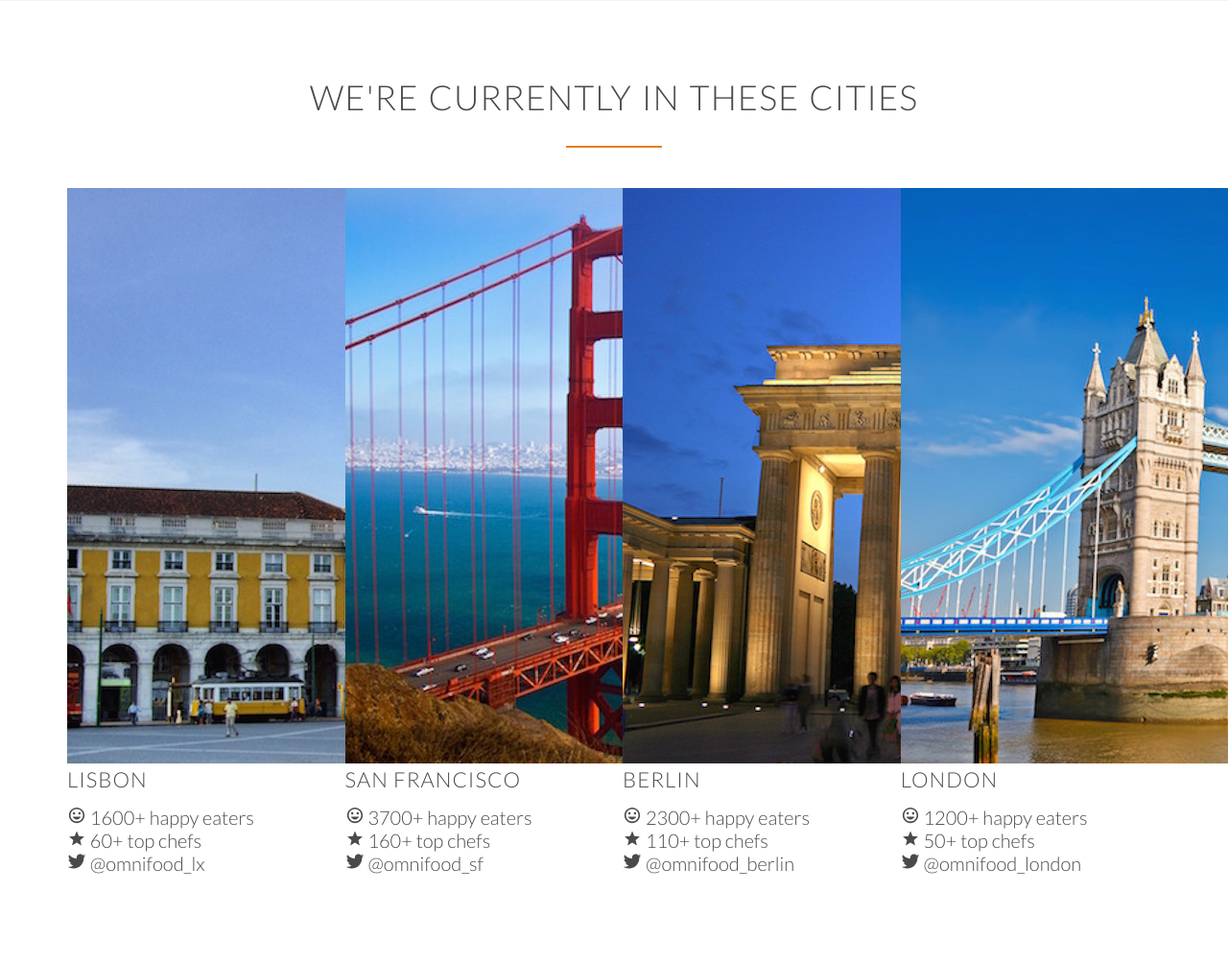
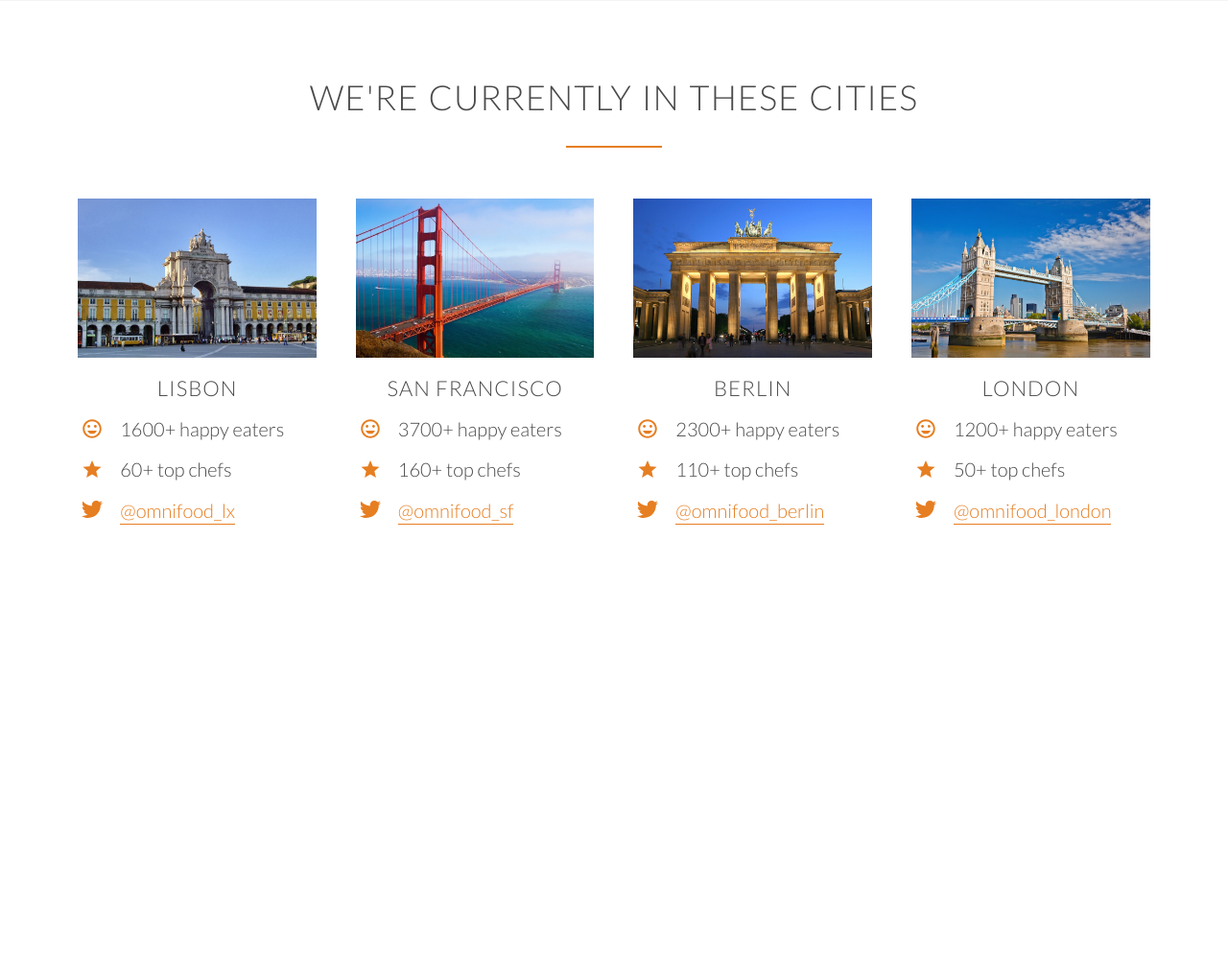
Before and after one commit to jeffreyxmonteiro/omnifood, a PHP site: page / in a window 1280 px wide; the page is wider, and only the part inside the window is pictured. Shown: the part 2750-3753 px from the top of that part at 96% size. After the commit the page ends 3297 px from the top of that part, so only its background shows below. Run offline with PHP 8.4, Linux system fonts and the light colour scheme.

Commit message:
Implemented designs to cities section.

```diff
--- a/index.html
+++ b/index.html
@@ -137,7 +137,7 @@
         <h2>We're currently in these cities</h2>
       </div>
       <div class="row">
-        <div class="col span-1-of-4">
+        <div class="col span-1-of-4 box">
           <img src="resources/img/lisbon-3.jpg" alt="Lisbon">
           <h3>Lisbon</h3>
           <div class="city-feature">
@@ -150,10 +150,10 @@
           </div>
           <div class="city-feature">
             <ion-icon name="logo-twitter"></ion-icon>
-            @omnifood_lx
+            <a href="#">@omnifood_lx</a>
           </div>
         </div>
-        <div class="col span-1-of-4">
+        <div class="col span-1-of-4 box">
           <img src="resources/img/san-francisco.jpg" alt="San Francisco">
           <h3>San Francisco</h3>
           <div class="city-feature">
@@ -166,10 +166,10 @@
           </div>
           <div class="city-feature">
             <ion-icon name="logo-twitter"></ion-icon>
-            @omnifood_sf
+            <a href="#">@omnifood_sf</a>
           </div>
         </div>
-        <div class="col span-1-of-4">
+        <div class="col span-1-of-4 box">
           <img src="resources/img/Berlin.jpg" alt="Berlin">
           <h3>Berlin</h3>
           <div class="city-feature">
@@ -182,10 +182,10 @@
           </div>
           <div class="city-feature">
             <ion-icon name="logo-twitter"></ion-icon>
-            @omnifood_berlin
+            <a href="#">@omnifood_berlin</a>
           </div>
         </div>
-        <div class="col span-1-of-4">
+        <div class="col span-1-of-4 box">
           <img src="resources/img/london.jpg" alt="London">
           <h3>London</h3>
           <div class="city-feature">
@@ -198,7 +198,7 @@
           </div>
           <div class="city-feature">
             <ion-icon name="logo-twitter"></ion-icon>
-            @omnifood_london
+            <a href="#">@omnifood_london</a>
           </div>
         </div>
 
@@ -207,25 +207,3 @@
   <script src="https://unpkg.com/ionicons@4.5.5/dist/ionicons.js"></script>
   </body>
 </html>
-
-<!-- Title: We're currently in these cities
-
-Lisbon
-1600+ happy eaters
-60+ top chefs
-@omnifood_lx
-
-San Francisco
-3700+ happy eaters
-160+ top chefs
-@omnifood_sf
-
-Berlin
-2300+ happy eaters
-110+ top chefs
-@omnifood_berlin
-
-London
-1200+ happy eaters
-50+ top chefs
-@omnifood_london -->
--- a/resources/css/style.css
+++ b/resources/css/style.css
@@ -306,3 +306,42 @@ header {
   margin-right: 10px;
   margin-top: 10px;
 }
+
+/*---------------------------------------------*/
+/* CITIES */
+/*---------------------------------------------*/
+
+.city-feature ion-icon {
+  font-size: 120%;
+  color: #e67e22;
+  display: inline-block;
+  width: 30px;
+  vertical-align: middle;
+  margin-top: 3px;
+  margin-right: 10px;
+}
+
+.box img {
+  width: 100%;
+  height: auto;
+  margin-bottom: 15px;
+}
+
+.city-feature {
+  margin-bottom: 5px;
+}
+
+.city-feature a:link,
+.city-feature a:visited {
+  text-decoration: none;
+  color: #e67e22;
+  border-bottom: 1px solid #e67e22;
+  padding-bottom: 2px;
+  transition: border-bottom .5s, color .5s;
+}
+.city-feature a:hover,
+.city-feature a:active {
+  text-decoration: none;
+  color: #cf6d17;
+  border-bottom: 1px solid transparent;
+}
```
